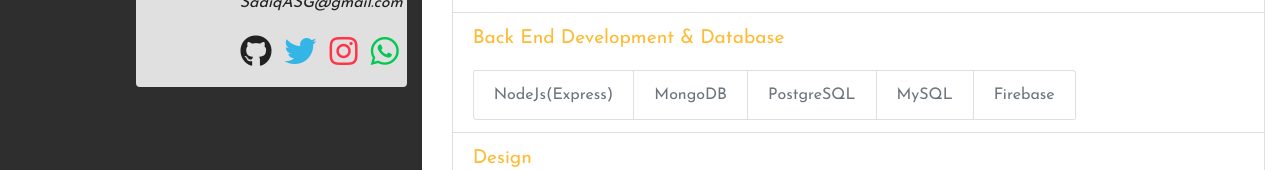
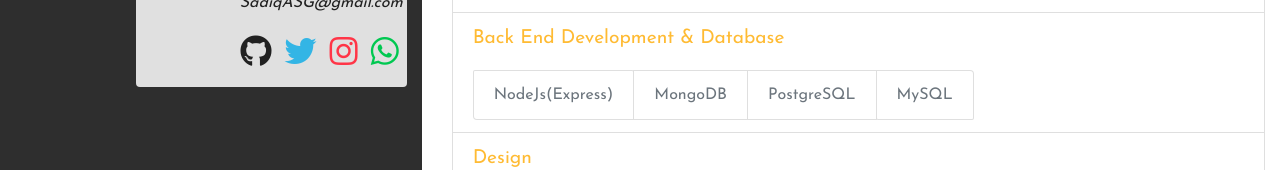
Before and after one commit to sadiqasg/saslamp.github.io, a plain HTML site: page index.html in a window 1280 px wide. Shown: the part 453-623 px from the top of the page. Drawn offline with nearby package versions, Linux system fonts and the light colour scheme; no server answers.

Commit message:
Update index.html

```diff
--- a/index.html
+++ b/index.html
@@ -127,7 +127,6 @@
                                     <li class="list-group-item">MongoDB</li>
                                     <li class="list-group-item">PostgreSQL</li>
                                     <li class="list-group-item">MySQL</li>
-                                    <li class="list-group-item">Firebase</li>
                                 </ul>
                             </li>
                             <li class="list-group-item">
```
